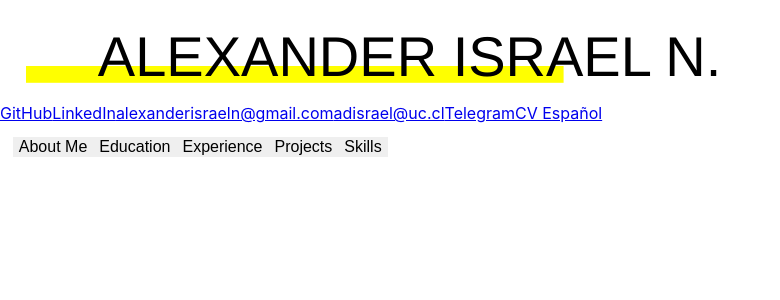
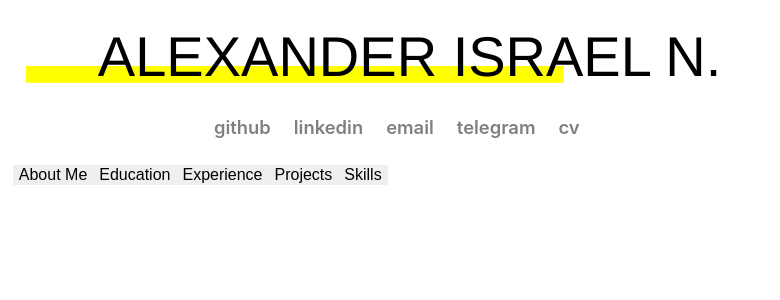
Before and after one commit to adisrael/cv-blog, a React (Create React App) app: page / in a window 1280 px wide. Shown: the top 300 px of the page, without its empty margins (0-780 px from the left). Built offline with nearby package versions, Linux system fonts and the light colour scheme.

Commit message:
contact updated

```diff
--- a/src/App.css
+++ b/src/App.css
@@ -85,6 +85,45 @@ h1:hover {
 }
 
 /* Contact */
+
+div.contact-container {
+  padding: 1%;
+  width: 60%;
+  text-align: center;
+}
+
+a.contact {
+  color: gray;
+  margin-right: 1.5%;
+  margin-left: 1.5%;
+  text-decoration: none;
+  font-size: 1.15em;
+  font-weight: 600;
+}
+
+a.contact:hover {
+  color: black;
+  background: #66ff66;
+  box-shadow: 0 12px 16px 0 rgba(0,0,0,0.24), 0 17px 50px 0 rgba(0,0,0,0.19);
+  /* text-decoration:underline; */
+  /* box-shadow: 1px 1px 0px 0px black; */
+}
+
+a.contact:visited:hover {
+  color: black;
+  background:#66ff66;
+  /* text-decoration:underline; */
+  /* box-shadow: 1px 1px 0px 0px black; */
+}
+
+a.contact:visited {
+  color: gray;
+  /* color: gray; */
+}
+
+a.contact:active {
+  color: gray;
+}
 
 /* Content */
 
--- a/src/views/contact.js
+++ b/src/views/contact.js
@@ -3,18 +3,28 @@ import React, { Component } from 'react';
 class Contact extends Component {
   render() {
     return (
-      <div className="contact">
-        <a href="https://github.com/adisrael">GitHub</a>
+      <div className="contact-container">
+
+        <a className="contact" href="https://github.com/adisrael">github</a>
+
         {this.props.lang === "EN"?
-          <a href="https://www.linkedin.com/in/alexander-israel/?locale=en_US">LinkedIn</a>
+          <a className="contact" href="https://www.linkedin.com/in/alexander-israel/?locale=en_US">linkedin</a>
         :
-          <a href="https://www.linkedin.com/in/alexander-israel/?locale=es_ES">LinkedIn</a>
+          <a className="contact" href="https://www.linkedin.com/in/alexander-israel/?locale=es_ES">linkedin</a>
         }
-        <a href="mailto:alexanderisraeln@gmail.com">alexanderisraeln@gmail.com</a>
-        <a href="mailto:adisrael@uc.cl">adisrael@uc.cl</a>
-        <a href="https://telegram.me/adisrael">Telegram</a>
+
+        <a className="contact" href="mailto:alexanderisraeln@gmail.com">email</a>
+
+        {/* <a className="contact" href="mailto:adisrael@uc.cl">adisrael@uc.cl</a> */}
+
+        <a className="contact" href="https://telegram.me/adisrael">telegram</a>
+
         {/* <a href="mailto:adisrael@uc.cl?subject=The%20subject%20of%20the%20mail">adisrael@uc.cl</a> */}
-        <a href="assets/CV_alexander_israel_ES.pdf" download>CV Español</a>
+        {this.props.lang === "EN"?
+          <a className="contact" href="assets/CV_alexander_israel_EN.pdf" download>cv</a>
+        :
+          <a className="contact" href="assets/CV_alexander_israel_ES.pdf" download>cv</a>
+        }
 
       </div>
     );
```
